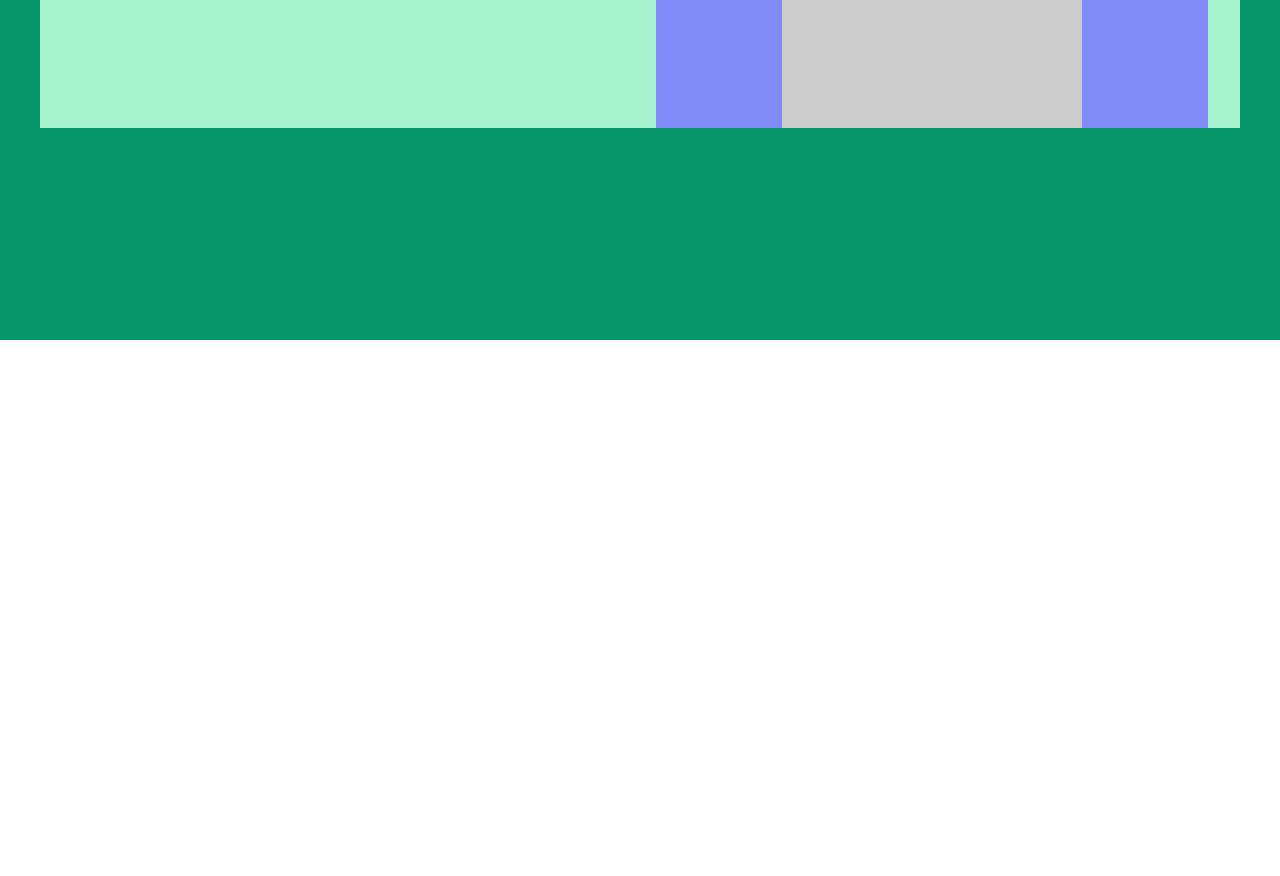
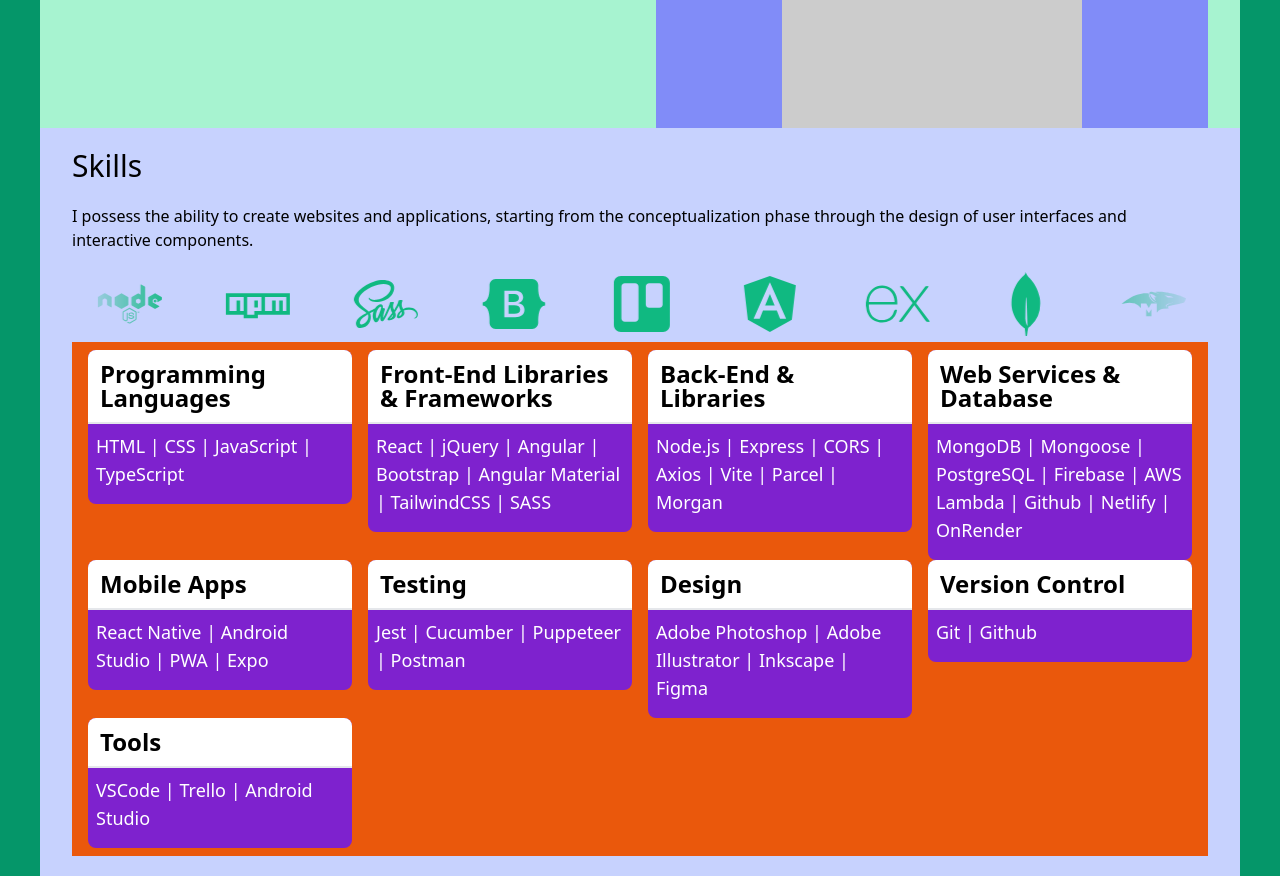
Before and after one commit to tompra/devfolio, a React (Vite) app: page / in a window 1280 px wide. Shown: the part 460-1336 px from the top of the page. Before the commit the page ends 800 px from the top, so only its background shows below. Built offline with nearby package versions, Linux system fonts and the light colour scheme.

Commit message:
skill component

```diff
--- a/src/App.jsx
+++ b/src/App.jsx
@@ -1,11 +1,13 @@
 import Navbar from './components/Navbar';
 import Hero from './components/Hero';
+import Skills from './components/Skills';
 
 const App = () => {
     return (
         <div className='min-h-screen bg-emerald-600 px-10'>
             <Navbar />
             <Hero />
+            <Skills />
         </div>
     );
 };
--- a/src/components/Hero.jsx
+++ b/src/components/Hero.jsx
@@ -1,8 +1,7 @@
 import { FaGithubSquare, FaLinkedin, FaTwitterSquare } from 'react-icons/fa';
 const Hero = () => {
     return (
-        <div className=' bg-emerald-200'>
-            <div className='align-element grid md:grid-cols-2 items center gap-8 relative'>
+        <div className='bg-emerald-200 align-element grid md:grid-cols-2 items center gap-8'>
             <article>
                 <h1 className='text-2xl'>Hi there,</h1>
                 <h1 className=' text-3xl'>
@@ -31,7 +30,6 @@
                 <img src='https://placehold.co/300x400' />
             </article>
         </div>
-        </div>
     );
 };
 export default Hero;
--- /dev/null
+++ b/src/components/Skills.jsx
@@ -0,0 +1,18 @@
+import Slider from './Slider';
+import Toolbelt from './Toolbelt';
+
+const Skills = () => {
+    return (
+        <section className=' bg-indigo-200 align-element py-5'>
+            <h1 className='text-3xl'>Skills</h1>
+            <p className='py-5'>
+                I possess the ability to create websites and applications,
+                starting from the conceptualization phase through the design of
+                user interfaces and interactive components.{' '}
+            </p>
+            <Slider />
+            <Toolbelt />
+        </section>
+    );
+};
+export default Skills;
--- /dev/null
+++ b/src/components/Slider.jsx
@@ -0,0 +1,29 @@
+import { skills } from '../data';
+import { useEffect, useRef } from 'react';
+
+const Slider = () => {
+    const logosRef = useRef(null);
+
+    useEffect(() => {
+        if (logosRef.current) {
+            let ul = logosRef.current;
+            ul.insertAdjacentHTML('afterend', ul.outerHTML);
+            ul.nextSibling.setAttribute('aria-hidden', 'true');
+        }
+    }, []);
+
+    return (
+        <div className='w-full inline-flex flex-nowrap overflow-hidden [mask-image:_linear-gradient(to_right,transparent_0,_black_100px,_black_calc(100%-160px),transparent_100%)]'>
+            <ul
+                ref={logosRef}
+                className='flex items-center justify-center md:justify-start [&_li]:mx-8 [&_img]:max-w-none animate-infinite-scroll'
+            >
+                {skills.map((skill) => {
+                    const { id, icon } = skill;
+                    return <li key={id}>{icon}</li>;
+                })}
+            </ul>
+        </div>
+    );
+};
+export default Slider;
--- /dev/null
+++ b/src/components/Toolbelt.jsx
@@ -0,0 +1,33 @@
+import { toolbelt } from '../data';
+
+const Toolbelt = () => {
+    return (
+        <section className='bg-orange-600 w-full min-h-80 flex items-center'>
+            <div className='container mx-auto flex flex-wrap items-start p-2'>
+                {toolbelt.map((tool) => {
+                    const { id, title, items } = tool;
+                    return (
+                        <div
+                            key={id}
+                            className='w-full md:w-1/2 lg:w-1/4 px-4 mb-8 lg:px-2 lg:mb-0'
+                        >
+                            <div className='rounded-lg  bg-purple-700'>
+                                <div className='border-b-2 bg-white rounded-t-lg'>
+                                    <h5 className='text-black text-2xl font-bold leading-none p-3'>
+                                        {title}
+                                    </h5>
+                                </div>
+                                <div className='flex flex-col p-2'>
+                                    <p className='text-lg text-white font-light mb-2'>
+                                        {items.join(' | ')}
+                                    </p>
+                                </div>
+                            </div>
+                        </div>
+                    );
+                })}
+            </div>
+        </section>
+    );
+};
+export default Toolbelt;
--- a/src/data.jsx
+++ b/src/data.jsx
@@ -203,3 +203,77 @@
         text: 'Lorem ipsum dolor sit amet consectetur, adipisicing elit. Asperiores aperiam porro impedit tenetur quo hic omnis doloribus dolores enim deleniti.',
     },
 ];
+
+export const toolbelt = [
+    {
+        id: nanoid(),
+        title: 'Programming Languages',
+        items: ['HTML', 'CSS', 'JavaScript', 'TypeScript'],
+    },
+    {
+        id: nanoid(),
+        title: 'Front-End Libraries & Frameworks',
+        items: [
+            'React',
+            'jQuery',
+            'Angular',
+            'Bootstrap',
+            'Angular Material',
+            'TailwindCSS',
+            'SASS',
+        ],
+    },
+    {
+        id: nanoid(),
+        title: 'Back-End & Libraries',
+        items: [
+            'Node.js',
+            'Express',
+            'CORS',
+            'Axios',
+            'Vite',
+            'Parcel',
+            'Morgan',
+        ],
+    },
+    {
+        id: nanoid(),
+        title: 'Web Services & Database',
+        items: [
+            'MongoDB',
+            'Mongoose',
+            'PostgreSQL',
+            'Firebase',
+            'AWS Lambda',
+            'Github',
+            'Netlify',
+            'OnRender',
+        ],
+    },
+    {
+        id: nanoid(),
+        title: 'Mobile Apps',
+        items: ['React Native', 'Android Studio', 'PWA', 'Expo'],
+    },
+    {
+        id: nanoid(),
+        title: 'Testing',
+        items: ['Jest', 'Cucumber', 'Puppeteer', 'Postman'],
+    },
+
+    {
+        id: nanoid(),
+        title: 'Design',
+        items: ['Adobe Photoshop', 'Adobe Illustrator', 'Inkscape', 'Figma'],
+    },
+    {
+        id: nanoid(),
+        title: 'Version Control',
+        items: ['Git', 'Github'],
+    },
+    {
+        id: nanoid(),
+        title: 'Tools',
+        items: ['VSCode', 'Trello', 'Android Studio'],
+    },
+];
```
Lines whose indentation alone changed are shown as unchanged.
